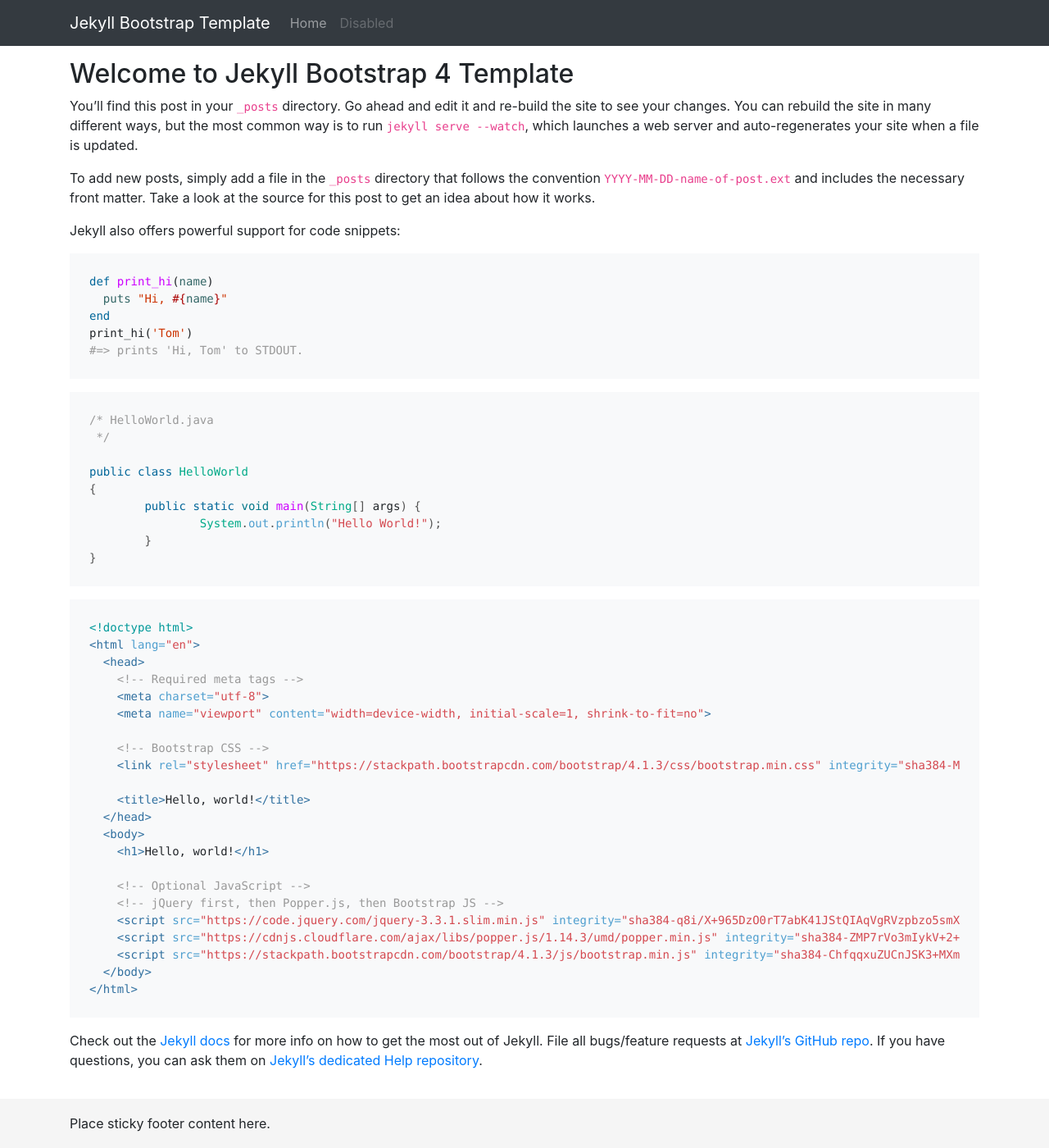
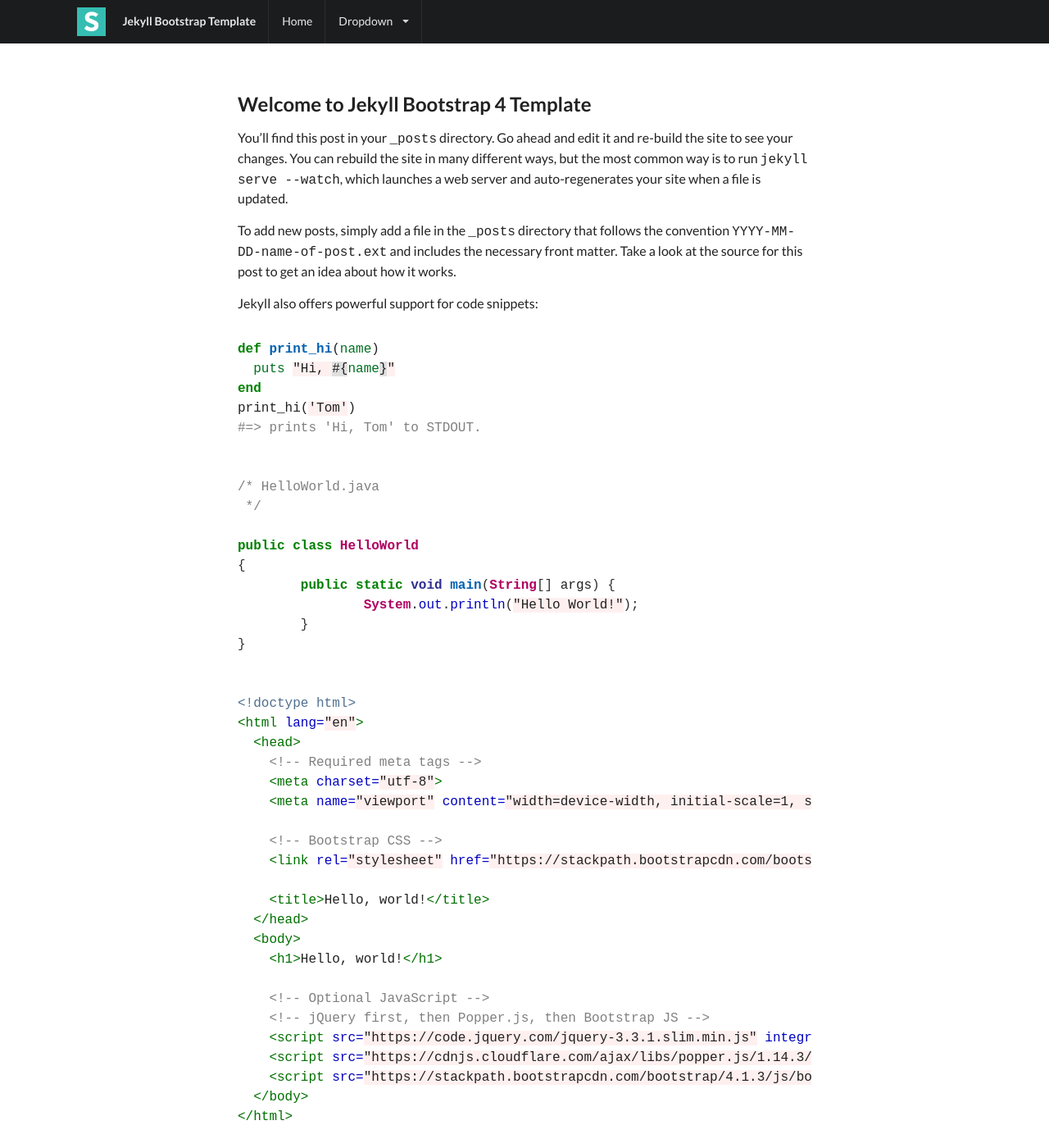
Before and after one commit to vakho10/jekyll-bootstrap-template, a Jekyll site: the page built from _posts/2018-11-08-welcome-to-jekyll.markdown, in a window 1280 px wide and 1400 px high. Shown: the whole window at 82% size. Built offline with Jekyll 4.4.1, drawn with Linux system fonts in a browser that asks for light colours; nearby versions of some CDN libraries; some of the changed text lies outside the part shown.

Commit message:
Semantic UI 2.4

```diff
--- a/_includes/footer.html
+++ b/_includes/footer.html
@@ -1,5 +1,6 @@
-<footer class="footer">
-    <div class="container">
-        <span>Place sticky footer content here.</span>
+<div class="ui inverted vertical footer segment">
+    <div class="ui center aligned container">
+        <h4 class="ui inverted header">Footer Header</h4>
+        <p>Extra space for a call to action inside the footer that could help re-engage users.</p>
     </div>
-</footer>
+</div>
--- a/_includes/head.html
+++ b/_includes/head.html
@@ -1,15 +1,28 @@
-<!-- Required meta tags -->
 <meta charset="utf-8">
 <meta name="viewport" content="width=device-width, initial-scale=1, shrink-to-fit=no">
 
-<!-- Bootstrap CSS -->
-<link rel="stylesheet" href="https://stackpath.bootstrapcdn.com/bootstrap/4.1.3/css/bootstrap.min.css" integrity="sha384-MCw98/SFnGE8fJT3GXwEOngsV7Zt27NXFoaoApmYm81iuXoPkFOJwJ8ERdknLPMO"
-    crossorigin="anonymous">
+<!-- Semantic UI -->
+<link rel="stylesheet" href="https://cdn.jsdelivr.net/npm/semantic-ui@2.4.2/dist/semantic.min.css" />
 
+<!-- Syntax Highlighter -->
+<link rel="stylesheet" href='{{ "assets/css/syntax/default.css" | relative_url }}' />
 
-<!-- Bootstrap Doc CSS -->
-<link href='{{ "assets/css/docs.min.css" | relative_url }}' rel="stylesheet" />
+<!-- Theme Style -->
+<style>
+    body {
+        background-color: #FFFFFF;
+    }
 
-<!-- Custom styles for this template -->
-<link href='{{ "assets/css/sticky-footer-navbar.css" | relative_url }}' rel="stylesheet" />
-<link href='{{ "assets/css/style.css" | relative_url }}' rel="stylesheet" />
+    .ui.menu .item img.logo {
+        margin-right: 1.5em;
+    }
+
+    .main.container {
+        margin-top: 7em;
+    }
+
+    .ui.footer.segment {
+        margin: 5em 0em 0em;
+        padding: 5em 0em;
+    }
+</style>
--- a/_includes/header.html
+++ b/_includes/header.html
@@ -1,22 +1,27 @@
-<header>
-    <!-- Fixed navbar -->
-    <nav class="navbar navbar-expand-md navbar-dark fixed-top bg-dark">
-        <div class="container">
-            <a class="navbar-brand" href='{{ "/" | relative_url }}'>{{ site.title }}</a>
-            <button class="navbar-toggler" type="button" data-toggle="collapse" data-target="#navbarCollapse" aria-controls="navbarCollapse"
-                aria-expanded="false" aria-label="Toggle navigation">
-                <span class="navbar-toggler-icon"></span>
-            </button>
-            <div class="collapse navbar-collapse" id="navbarCollapse">
-                <ul class="navbar-nav mr-auto">
-                    <li class="nav-item">
-                        <a class="nav-link" href='{{ "/" | relative_url }}'>Home</a>
-                    </li>
-                    <li class="nav-item">
-                        <a class="nav-link disabled" href="#">Disabled</a>
-                    </li>
-                </ul>
+<div class="ui top fixed inverted menu">
+    <div class="ui container">
+        <a class="header item" href='{{ "/" | relative_url }}'>
+            <img class="logo" src='{{ "assets/images/logo.png" | relative_url }}' />
+            {{ site.title }}
+        </a>
+        <a class="item" href='{{ "/" | relative_url }}'>Home</a>
+        <div class="ui simple dropdown item">
+            Dropdown <i class="dropdown icon"></i>
+            <div class="menu">
+                <a class="item" href="#">Link Item</a>
+                <a class="item" href="#">Link Item</a>
+                <div class="divider"></div>
+                <div class="header">Header Item</div>
+                <div class="item">
+                    <i class="dropdown icon"></i>
+                    Sub Menu
+                    <div class="menu">
+                        <a class="item" href="#">Link Item</a>
+                        <a class="item" href="#">Link Item</a>
+                    </div>
+                </div>
+                <a class="item" href="#">Link Item</a>
             </div>
         </div>
-    </nav>
-</header>
+    </div>
+</div>
--- a/_includes/scripts.html
+++ b/_includes/scripts.html
@@ -1,8 +1,2 @@
-<!-- Optional JavaScript -->
-<!-- jQuery first, then Popper.js, then Bootstrap JS -->
-<script src="https://code.jquery.com/jquery-3.3.1.slim.min.js" integrity="sha384-q8i/X+965DzO0rT7abK41JStQIAqVgRVzpbzo5smXKp4YfRvH+8abtTE1Pi6jizo"
-    crossorigin="anonymous"></script>
-<script src="https://cdnjs.cloudflare.com/ajax/libs/popper.js/1.14.3/umd/popper.min.js" integrity="sha384-ZMP7rVo3mIykV+2+9J3UJ46jBk0WLaUAdn689aCwoqbBJiSnjAK/l8WvCWPIPm49"
-    crossorigin="anonymous"></script>
-<script src="https://stackpath.bootstrapcdn.com/bootstrap/4.1.3/js/bootstrap.min.js" integrity="sha384-ChfqqxuZUCnJSK3+MXmPNIyE6ZbWh2IMqE241rYiqJxyMiZ6OW/JmZQ5stwEULTy"
-    crossorigin="anonymous"></script>
+<script src="https://cdnjs.cloudflare.com/ajax/libs/jquery/2.1.3/jquery.min.js"></script>
+<script src="https://cdn.jsdelivr.net/npm/semantic-ui@2.4.2/dist/semantic.min.js"></script>
--- a/_layouts/default.html
+++ b/_layouts/default.html
@@ -9,9 +9,9 @@
   {% include header.html %}
 
   <!-- Begin page content -->
-  <main class="container">
+  <div class="ui main text container">
     {{ content }}
-  </main>
+  </div>
 
   {% include footer.html %}
 
--- a/_posts/2018-11-08-welcome-to-jekyll.markdown
+++ b/_posts/2018-11-08-welcome-to-jekyll.markdown
@@ -22,7 +22,7 @@
 #=> prints 'Hi, Tom' to STDOUT.
 {% endhighlight %}
 
-{% highlight java  %}
+{% highlight java %}
 /* HelloWorld.java
  */
 
@@ -34,7 +34,7 @@
 }
 {% endhighlight %}
 
-{% highlight html  %}
+{% highlight html %}
 <!doctype html>
 <html lang="en">
   <head>
--- a/assets/css/sticky-footer-navbar.css
+++ /dev/null
@@ -1,34 +0,0 @@
-/* Sticky footer styles
--------------------------------------------------- */
-html {
-  position: relative;
-  min-height: 100%;
-}
-body {
-  display: flex;
-  min-height: 100vh;
-  flex-direction: column;
-}
-.footer {
-  height: 60px;
-  line-height: 60px; /* Vertically center the text there */
-  background-color: #f5f5f5;
-}
-
-
-/* Custom page CSS
--------------------------------------------------- */
-/* Not required for template or sticky footer method. */
-
-body > main {
-  flex: 1;
-}
-
-body > .container {
-  padding: 71px 15px 15px;
-}
-
-.footer > .container {
-  padding-right: 15px;
-  padding-left: 15px;
-}
--- /dev/null
+++ b/assets/css/syntax/default.css
@@ -0,0 +1,65 @@
+.highlight {
+    overflow-x: auto;
+    margin: 1em 0;
+}
+.highlight .hll { background-color: #ffffcc }
+.highlight .c { color: #808080 } /* Comment */
+.highlight .err { color: #F00000; background-color: #F0A0A0 } /* Error */
+.highlight .k { color: #008000; font-weight: bold } /* Keyword */
+.highlight .o { color: #303030 } /* Operator */
+.highlight .cm { color: #808080 } /* Comment.Multiline */
+.highlight .cp { color: #507090 } /* Comment.Preproc */
+.highlight .c1 { color: #808080 } /* Comment.Single */
+.highlight .cs { color: #cc0000; font-weight: bold } /* Comment.Special */
+.highlight .gd { color: #A00000 } /* Generic.Deleted */
+.highlight .ge { font-style: italic } /* Generic.Emph */
+.highlight .gr { color: #FF0000 } /* Generic.Error */
+.highlight .gh { color: #000080; font-weight: bold } /* Generic.Heading */
+.highlight .gi { color: #00A000 } /* Generic.Inserted */
+.highlight .go { color: #808080 } /* Generic.Output */
+.highlight .gp { color: #c65d09; font-weight: bold } /* Generic.Prompt */
+.highlight .gs { font-weight: bold } /* Generic.Strong */
+.highlight .gu { color: #800080; font-weight: bold } /* Generic.Subheading */
+.highlight .gt { color: #0040D0 } /* Generic.Traceback */
+.highlight .kc { color: #008000; font-weight: bold } /* Keyword.Constant */
+.highlight .kd { color: #008000; font-weight: bold } /* Keyword.Declaration */
+.highlight .kn { color: #008000; font-weight: bold } /* Keyword.Namespace */
+.highlight .kp { color: #003080; font-weight: bold } /* Keyword.Pseudo */
+.highlight .kr { color: #008000; font-weight: bold } /* Keyword.Reserved */
+.highlight .kt { color: #303090; font-weight: bold } /* Keyword.Type */
+.highlight .m { color: #6000E0; font-weight: bold } /* Literal.Number */
+.highlight .s { background-color: #fff0f0 } /* Literal.String */
+.highlight .na { color: #0000C0 } /* Name.Attribute */
+.highlight .nb { color: #007020 } /* Name.Builtin */
+.highlight .nc { color: #B00060; font-weight: bold } /* Name.Class */
+.highlight .no { color: #003060; font-weight: bold } /* Name.Constant */
+.highlight .nd { color: #505050; font-weight: bold } /* Name.Decorator */
+.highlight .ni { color: #800000; font-weight: bold } /* Name.Entity */
+.highlight .ne { color: #F00000; font-weight: bold } /* Name.Exception */
+.highlight .nf { color: #0060B0; font-weight: bold } /* Name.Function */
+.highlight .nl { color: #907000; font-weight: bold } /* Name.Label */
+.highlight .nn { color: #0e84b5; font-weight: bold } /* Name.Namespace */
+.highlight .nt { color: #007000 } /* Name.Tag */
+.highlight .nv { color: #906030 } /* Name.Variable */
+.highlight .ow { color: #000000; font-weight: bold } /* Operator.Word */
+.highlight .w { color: #bbbbbb } /* Text.Whitespace */
+.highlight .mf { color: #6000E0; font-weight: bold } /* Literal.Number.Float */
+.highlight .mh { color: #005080; font-weight: bold } /* Literal.Number.Hex */
+.highlight .mi { color: #0000D0; font-weight: bold } /* Literal.Number.Integer */
+.highlight .mo { color: #4000E0; font-weight: bold } /* Literal.Number.Oct */
+.highlight .sb { background-color: #fff0f0 } /* Literal.String.Backtick */
+.highlight .sc { color: #0040D0 } /* Literal.String.Char */
+.highlight .sd { color: #D04020 } /* Literal.String.Doc */
+.highlight .s2 { background-color: #fff0f0 } /* Literal.String.Double */
+.highlight .se { color: #606060; font-weight: bold; background-color: #fff0f0 } /* Literal.String.Escape */
+.highlight .sh { background-color: #fff0f0 } /* Literal.String.Heredoc */
+.highlight .si { background-color: #e0e0e0 } /* Literal.String.Interpol */
+.highlight .sx { color: #D02000; background-color: #fff0f0 } /* Literal.String.Other */
+.highlight .sr { color: #000000; background-color: #fff0ff } /* Literal.String.Regex */
+.highlight .s1 { background-color: #fff0f0 } /* Literal.String.Single */
+.highlight .ss { color: #A06000 } /* Literal.String.Symbol */
+.highlight .bp { color: #007020 } /* Name.Builtin.Pseudo */
+.highlight .vc { color: #306090 } /* Name.Variable.Class */
+.highlight .vg { color: #d07000; font-weight: bold } /* Name.Variable.Global */
+.highlight .vi { color: #3030B0 } /* Name.Variable.Instance */
+.highlight .il { color: #0000D0; font-weight: bold } /* Literal.Number.Integer.Long */
```
Also changed, not shown: Gemfile.lock, assets/css/docs.min.css (deleted), assets/images/logo.png (added), 1 other file.
